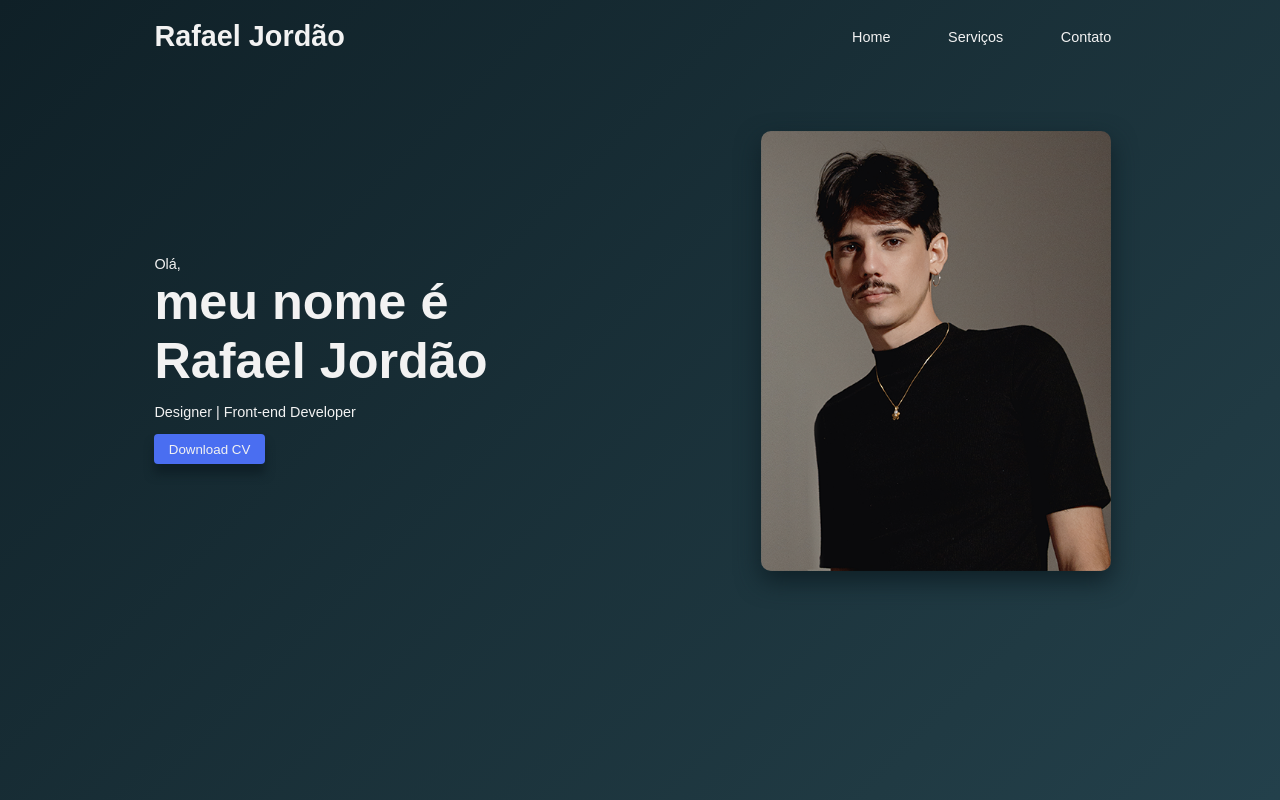
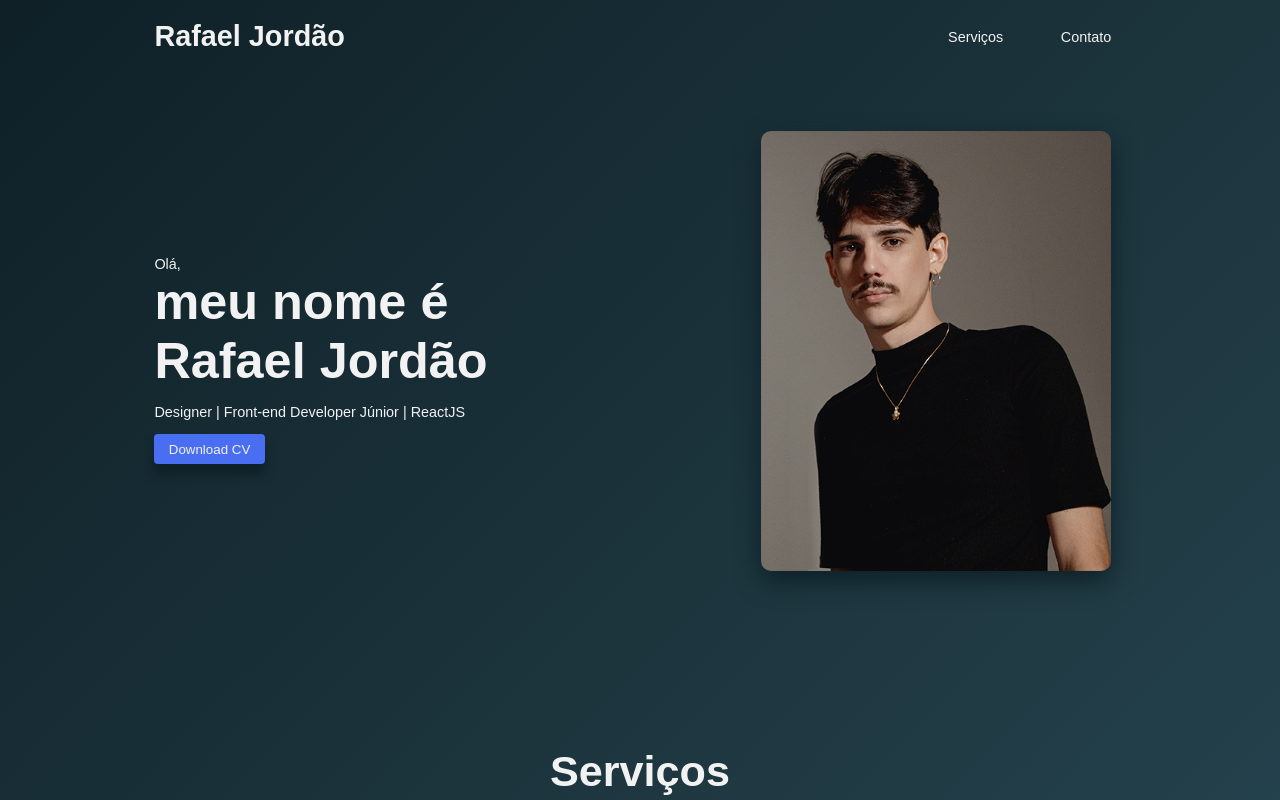
Before and after one commit to rafael-jordao/rafael-jordao.github.io, a React (Create React App) app: page / in a window 1280 px wide. Shown: the top 800 px of the page. Built offline with nearby package versions, Linux system fonts and the light colour scheme.

Commit message:
fixing Header and Curriculo

```diff
--- a/src/App.js
+++ b/src/App.js
@@ -3,6 +3,7 @@ import FormField from "./components/FormField/FormField";
 import Header from "./components/Header/Header";
 import MainContent from "./components/MainContent/MainContent";
 import ServiceSectors from "./components/ServicesSector/ServicesSector";
+
 
 const App = () => {
   const home = React.useRef(null);
@@ -15,6 +16,7 @@ const App = () => {
       behavior: "smooth",
     })
   }
+
   const scrollToContacts = (elementRef) => {
     window.scrollTo({
       top: elementRef.current.offsetTop,
--- a/src/components/FormField/FormField.js
+++ b/src/components/FormField/FormField.js
@@ -9,7 +9,7 @@ const FormField = ({contact}) => {
             <div className="textContainer">
                 <h1>Como eu posso ajudar?</h1>
             </div>
-            <div >
+            <div>
                 <form action="https://formsubmit.co/afa93664dc1045b20d9413a4c814aac7" method="POST" className="formField">
                     <input placeholder="Insira seu nome" className="mainInput" type="text" name="name" required />
                     <input placeholder="Insira seu e-mail" className="mainInput" type="email" name="email" required />
--- a/src/components/Header/Header.js
+++ b/src/components/Header/Header.js
@@ -5,8 +5,7 @@ const Header = ({ scrollToSectors, scrollToContacts,home }) => {
     const [toggleButton, setToggleButton] = React.useState(false)
 
     const handleClick = () => {
-        setToggleButton(!toggleButton)
-        console.log(toggleButton)
+        setToggleButton(!toggleButton);
     }
 
     return (
@@ -20,7 +19,6 @@ const Header = ({ scrollToSectors, scrollToContacts,home }) => {
                     <span id="hamburger"></span></button>
 
                 <ul className="menuTopics">
-                    <li className="menuTopic">Home</li>
                     <li onClick={scrollToSectors} className="menuTopic">Serviços</li>
                     <li onClick={scrollToContacts} className="menuTopic">Contato</li>
                 </ul>
--- a/src/components/MainContent/MainContent.js
+++ b/src/components/MainContent/MainContent.js
@@ -1,15 +1,16 @@
 import React from "react";
 import "./MainContent.css"
 import MainPhoto from "/Users/rafaeljordao/Documents/my-codes/rafael-jordao.github.io/src/assets/profileImage.png"
-import Curriculo from "/Users/rafaeljordao/Documents/my-codes/rafael-jordao.github.io/src/assets/Curriculo.pdf"
+import Curriculo from "/Users/rafaeljordao/Documents/my-codes/rafael-jordao.github.io/src/assets/Curriculo-.pdf"
 
 const MainContent = () => {
+
     return (
         <div className="mainContainer">
             <div className="textContainer">
                 <p>Olá,</p>
                 <h1>meu nome é <span>Rafael Jordão</span> </h1>
-                <p>Designer | Front-end Developer</p>
+                <p>Designer | Front-end Developer Júnior | ReactJS</p>
                 <a href={Curriculo} download><button>Download CV</button></a>
             </div>
 
--- a/src/components/ServicesSector/ServicesSector.css
+++ b/src/components/ServicesSector/ServicesSector.css
@@ -7,7 +7,7 @@
 }
 
 .services h1 {
-    padding-top: 15rem;
+    padding-top: 10rem;
     color: var(--off-white);
     font-size: 3rem;
 }
```
Also changed, not shown: 17 other files (tests, documents, lock files or other folders).
